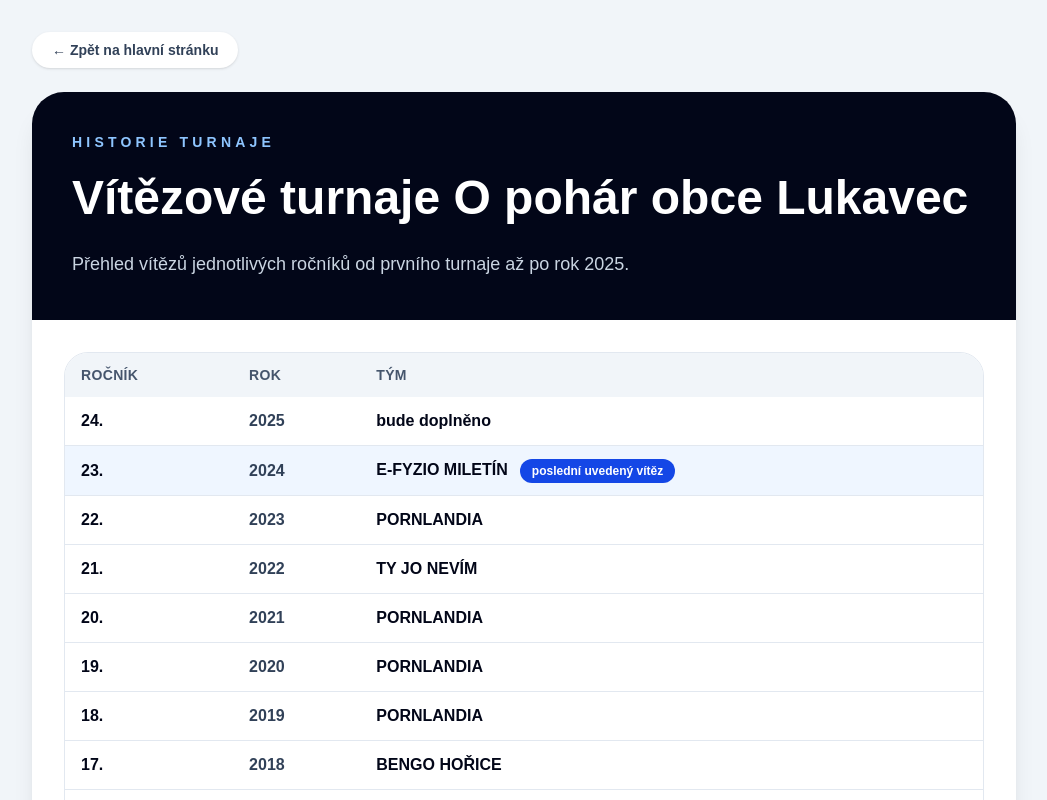
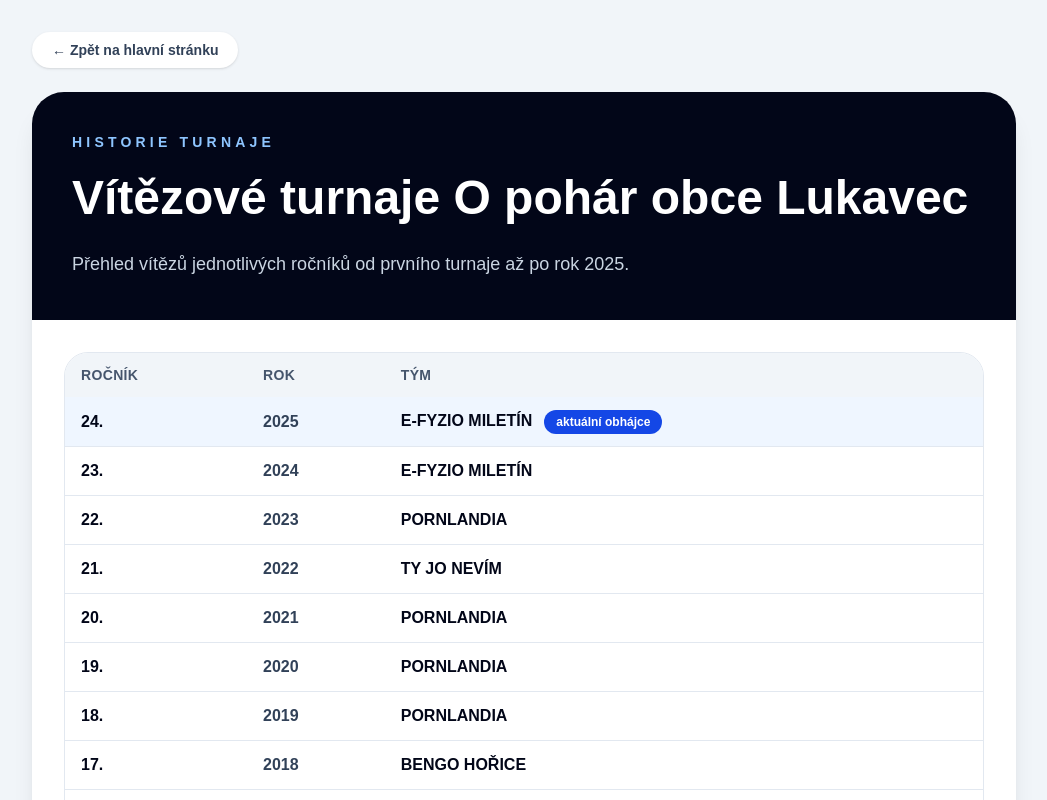
Before and after one commit to Batistuta11/lukaveckopana-turnaj2026, a Next.js app: page /vitezove in a window 1280 px wide. Shown: the top 800 px of the page, without its empty margins (116-1163 px from the left). Built offline with nearby package versions, Linux system fonts and the light colour scheme.

Commit message:
Add 2025 tournament winner

```diff
--- a/app/vitezove/page.tsx
+++ b/app/vitezove/page.tsx
@@ -36,13 +36,13 @@ export default function VitezovePage() {
                 </thead>
                 <tbody className="divide-y divide-slate-200">
                   {winners.map((winner) => {
-                    const isLastKnownChampion = winner.year === 2024;
+                    const isCurrentChampion = winner.year === 2025;
 
                     return (
                       <tr
                         key={`${winner.edition}-${winner.year}`}
                         className={
-                          isLastKnownChampion ? "bg-blue-50" : "bg-white"
+                          isCurrentChampion ? "bg-blue-50" : "bg-white"
                         }
                       >
                         <td className="whitespace-nowrap px-4 py-3 font-black text-slate-950">
@@ -55,9 +55,9 @@ export default function VitezovePage() {
                           <span className="font-black text-slate-950">
                             {winner.team}
                           </span>
-                          {isLastKnownChampion && (
+                          {isCurrentChampion && (
                             <span className="ml-3 inline-flex rounded-full bg-blue-700 px-3 py-1 text-xs font-black text-white">
-                              poslední uvedený vítěz
+                              aktuální obhájce
                             </span>
                           )}
                         </td>
--- a/content/tournament.json
+++ b/content/tournament.json
@@ -77,7 +77,7 @@
       { "edition": 21, "year": 2022, "team": "TY JO NEVÍM" },
       { "edition": 22, "year": 2023, "team": "PORNLANDIA" },
       { "edition": 23, "year": 2024, "team": "E-FYZIO MILETÍN" },
-      { "edition": 24, "year": 2025, "team": "bude doplněno" }
+      { "edition": 24, "year": 2025, "team": "E-FYZIO MILETÍN" }
     ]
   },
 
```
